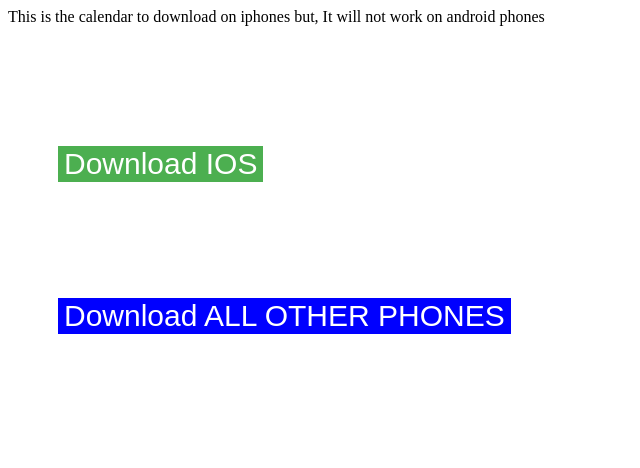
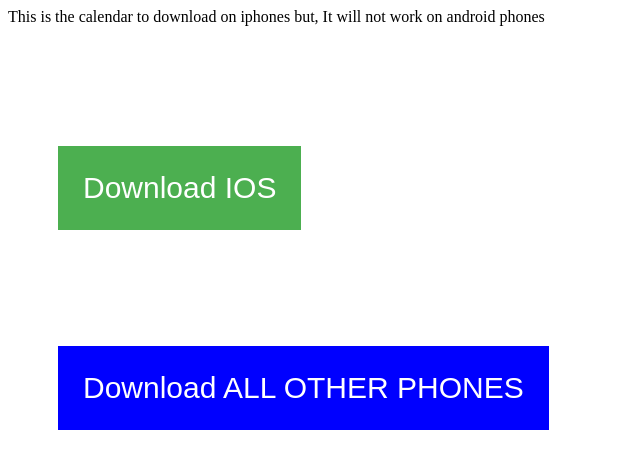
Before and after one commit to lehighvalleymtb/lehighvalleymtb.github.io, a plain HTML site: page index.html in a window 1280 px wide. Shown: the whole page, without its empty margins (0-640 px from the left). Drawn offline with Linux system fonts and the light colour scheme.

Commit message:
Update index.html

```diff
--- a/index.html
+++ b/index.html
@@ -12,6 +12,7 @@
     border: none;
     color: white;
     text-align: center;
+    padding: 25px;
     text-decoration: none;
     display: inline-block;
     font-size: 30px;
@@ -22,6 +23,7 @@
     border: none;
     color: white;
     text-align: center;
+    padding: 25px;
     text-decoration: none;
     display: inline-block;
     font-size: 30px;
```
